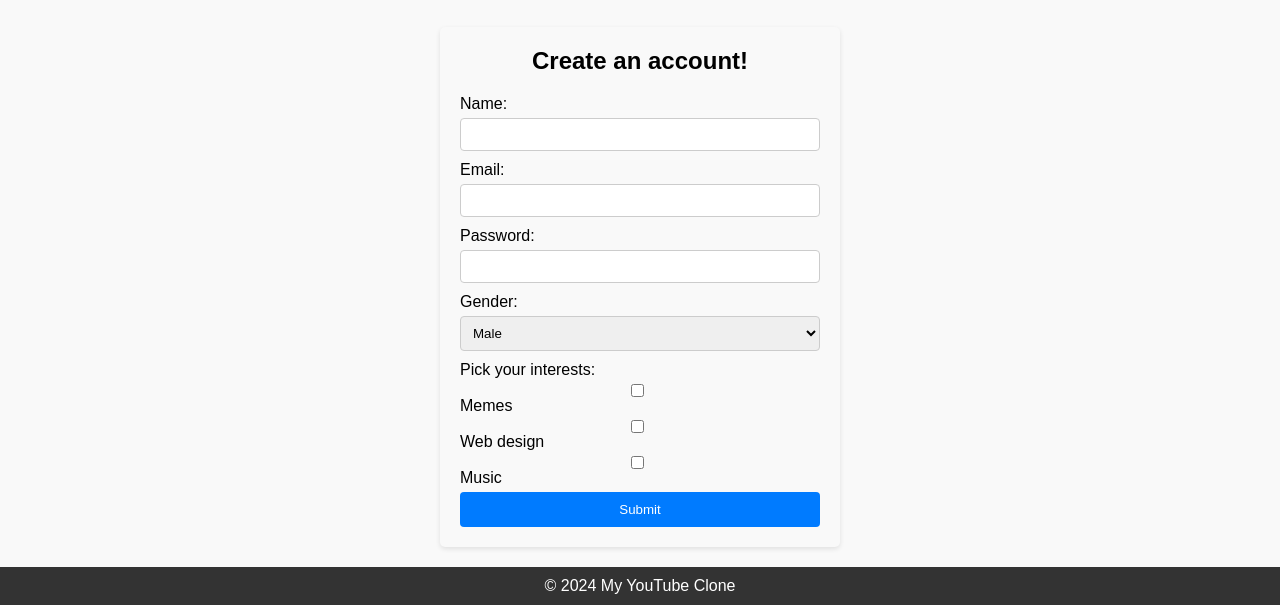
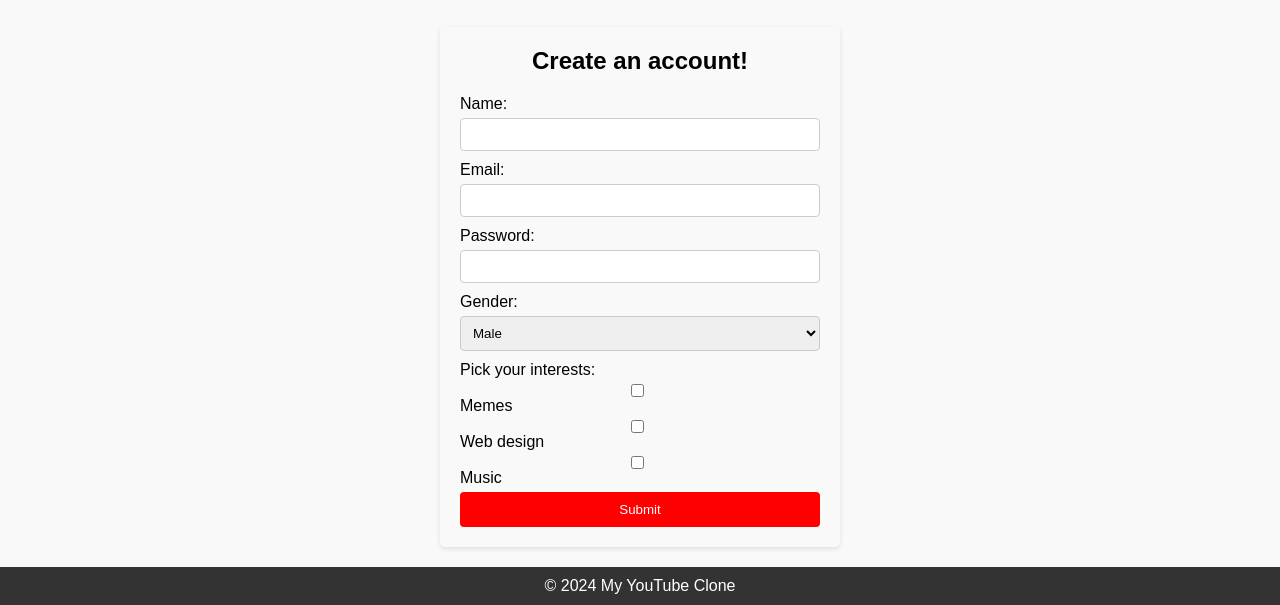
Before and after one commit to SamuelAshka/FinalProject.html, a plain HTML site: page index.html in a window 1280 px wide. Shown: the part 760-1365 px from the top of the page. Drawn offline with Linux system fonts and the light colour scheme.

Commit message:
https://github.com/SamuelAshka/FinalProject.html

```diff
--- a/style.css
+++ b/style.css
@@ -88,7 +88,7 @@ input[type="checkbox"] {
 }
 
 input[type="submit"] {
-    background-color: #007bff;
+    background-color: #ff0000;
     color: white;
     padding: 10px 20px;
     border: none;
@@ -97,7 +97,7 @@ input[type="submit"] {
 }
 
 input[type="submit"]:hover {
-    background-color: #0056b3;
+    background-color: #af0101;
 }
 
 footer {
```
